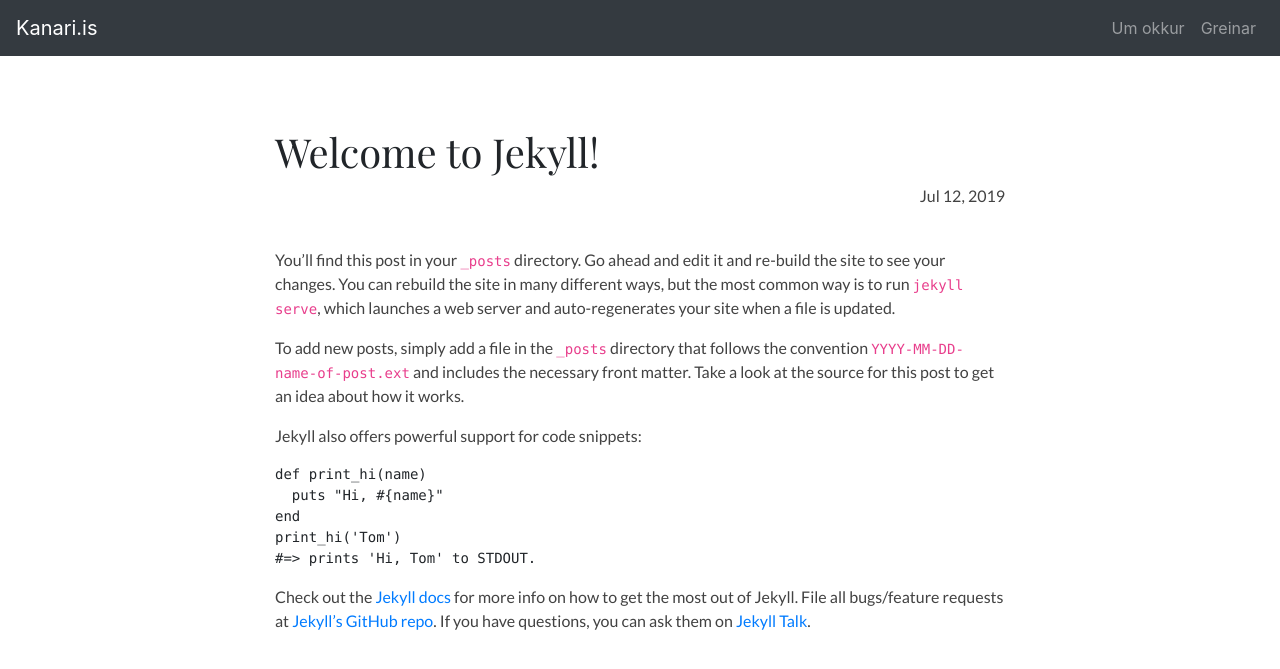
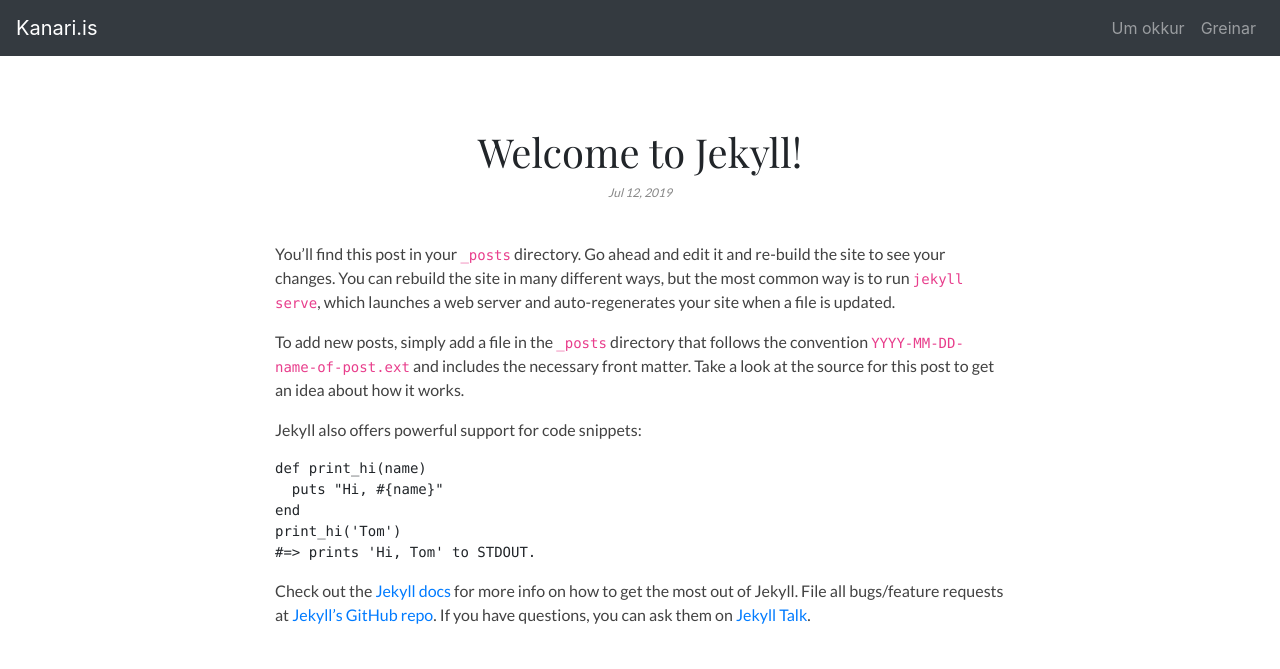
Before and after one commit to thorunnjons/kanari, a Jekyll site: the page built from _posts/2019-07-12-welcome-to-jekyll.markdown, in a window 1280 px wide. Shown: the top 669 px of the page. Built offline with Jekyll 4.4.1, drawn with Linux system fonts in a browser that asks for light colours.

Commit message:
Style post page

```diff
--- a/_layouts/post.html
+++ b/_layouts/post.html
@@ -3,9 +3,9 @@ layout: default
 ---
 <article class="row" itemscope itemtype="http://schema.org/BlogPosting">
 
-  <header class="col-md-8 mx-auto my-4">
+  <header class="col-md-8 mx-auto my-4 text-center">
     <h1 class="" itemprop="name headline">{{ page.title | escape }}</h1>
-    <p class="text-right">
+    <p class="post-date">
       <time class="dt-published" datetime="{{ page.date | date_to_xmlschema }}" itemprop="datePublished">
         {%- assign date_format = site.minima.date_format | default: "%b %-d, %Y" -%}
         {{ page.date | date: date_format }}
```
